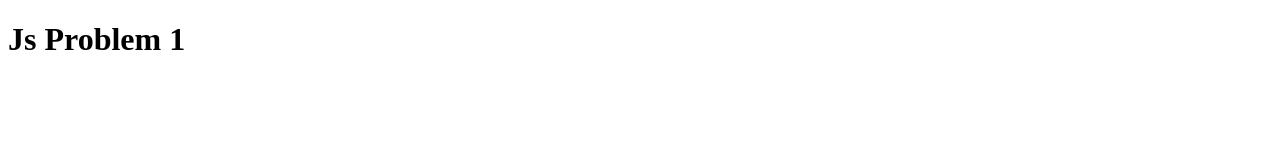
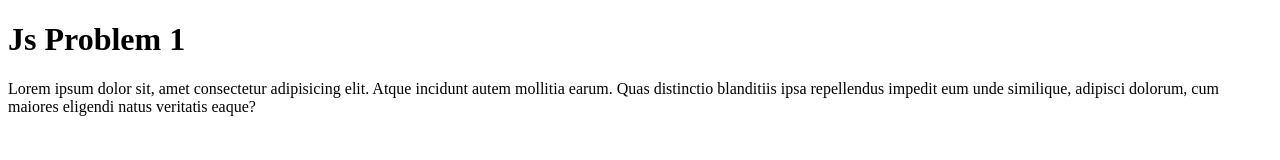
Before and after one commit to walid-official/js-problem-solving, a plain HTML site: page problem-1/index.html in a window 1280 px wide. Drawn offline with Linux system fonts and the light colour scheme.

Commit message:
paragraph is added

```diff
--- a/problem-1/index.html
+++ b/problem-1/index.html
@@ -7,6 +7,7 @@
 </head>
 <body>
     <h1>Js Problem 1</h1>
+    <p>Lorem ipsum dolor sit, amet consectetur adipisicing elit. Atque incidunt autem mollitia earum. Quas distinctio blanditiis ipsa repellendus impedit eum unde similique, adipisci dolorum, cum maiores eligendi natus veritatis eaque?</p>
     <script src="script.js"></script>
 </body>
 </html>
```
